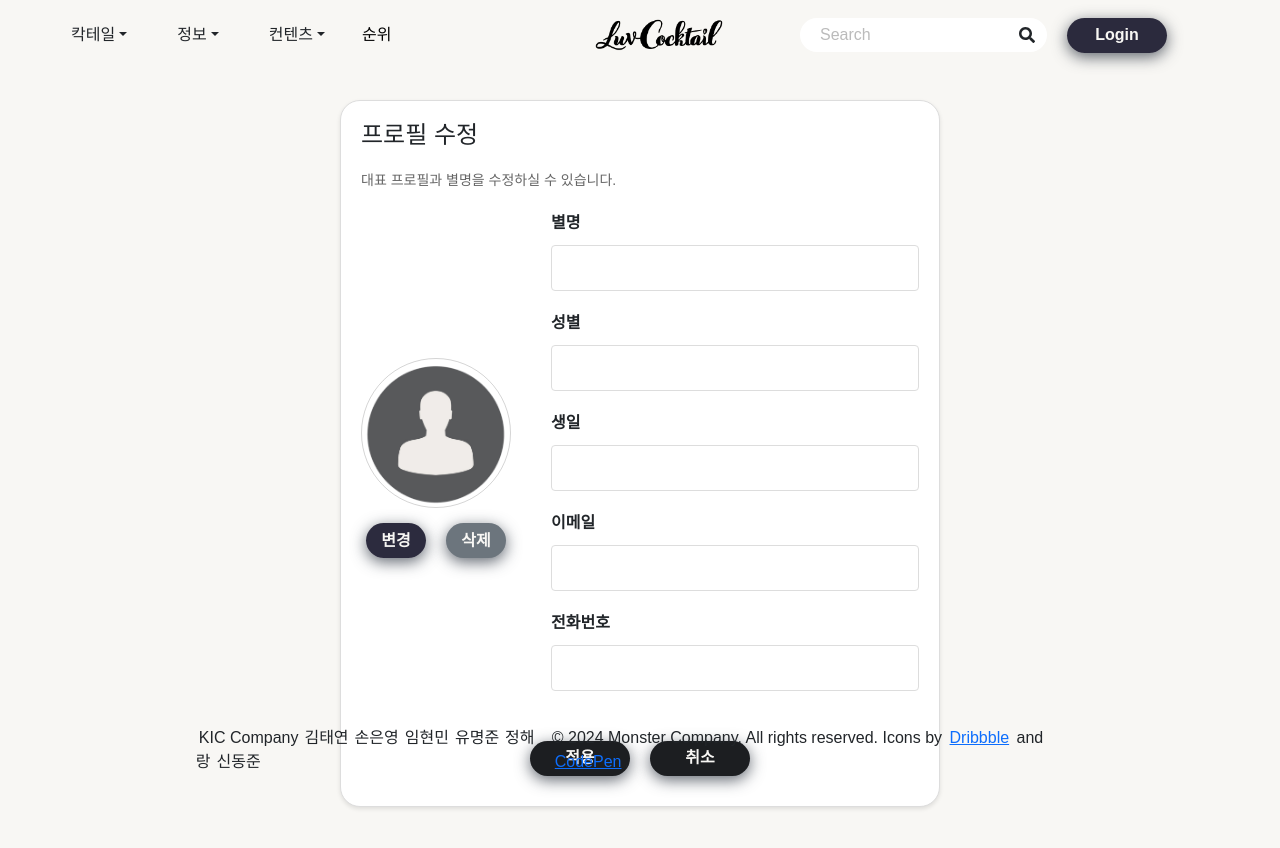
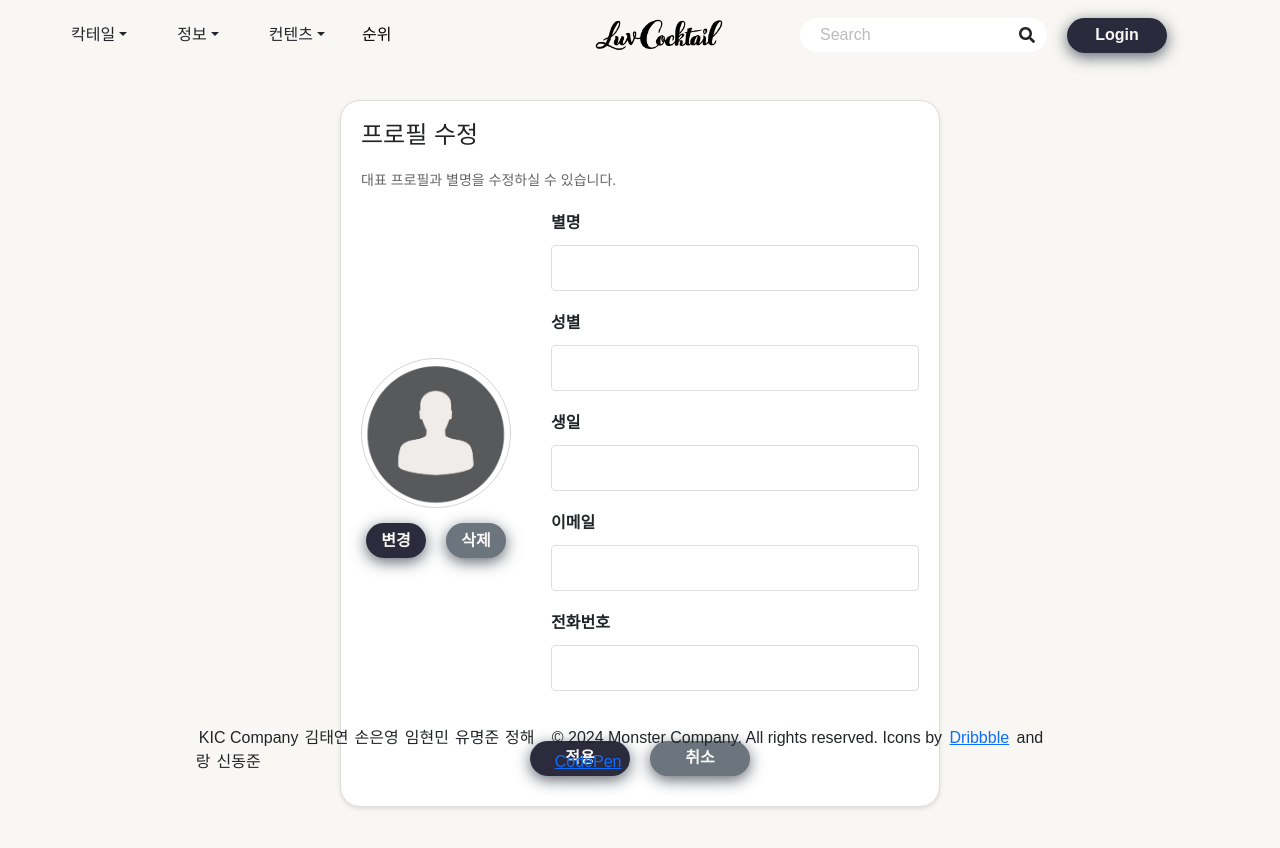
Before and after one commit to KICMonster/frontend-monster, a React (Vite) app in the folder front/: page /mypage in a window 1280 px wide. Shown: the top 848 px of the page. Built offline with nearby package versions, Linux system fonts and the light colour scheme; no server answers; the HTML template or start-up script is replaced by a standard one; a web font is replaced by a local one.

Commit message:
마페이지 버튼 css

```diff
--- a/front/src/component/main/styles/MyPage.css
+++ b/front/src/component/main/styles/MyPage.css
@@ -114,19 +114,41 @@
   background-size: 300% 100%;
   border-radius: 50px;
   background-position: 0% 0;
-  transition: all .4s ease-in-out
+  transition: all .4s ease-in-out;
 }
 
 .buttons button:hover {
   background-position: 100% 0;
-  background-color: #0d0c228f
+  background-color: #0d0c228f;
 }
 
 .buttons button:last-child {
-  background-color: #1c1e21;
+  background-color: #6c757d;
 }
 
 .buttons button:last-child:hover {
   background-position: 100% 0;
-  background-color: #2626298f
+  background-color: #2626298f;
 }
+
+.apply {
+  width: 100px;
+  font-size: 16px;
+  font-weight: 600;
+  background-color: #0d0c22de !important;
+  box-shadow: 0 4px 15px #2d3641bf;
+  color: #f8f7f4;
+  margin: 10px;
+  height: 35px;
+  text-align: center;
+  border: none;
+  background-size: 300% 100%;
+  border-radius: 50px;
+  background-position: 0% 0;
+  transition: all .4s ease-in-out;
+}
+
+.apply:hover {
+  background-position: 100% 0;
+  background-color: #0d0c228f !important;
+}
```
